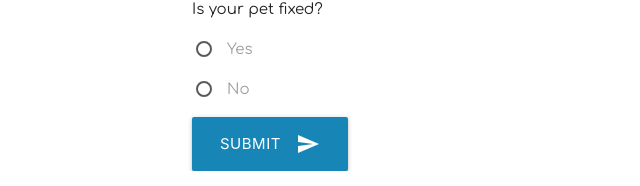
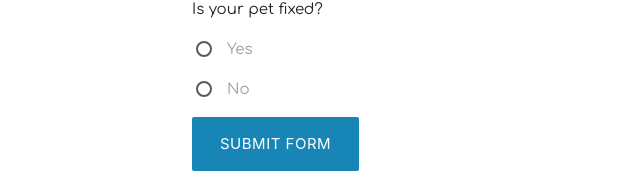
Before and after one commit to hope428/pet-playdate, a Node server app: page /playdateform in a window 1280 px wide. Shown: the part 797-983 px from the top of the page, without its empty margins (0-640 px from the left). Run offline with Node 20, Linux system fonts and the light colour scheme; some libraries are stand-ins or nearby versions.

```diff
--- a/views/playdateform.handlebars
+++ b/views/playdateform.handlebars
@@ -28,7 +28,7 @@
                 <form action="#">
                     <label>Activity level of your pet? (1 is chill/lazy, 5 is hyper)</label>
                     <p class="range-field">
-                        <input type="range" id="test5" min="1" max="5"/>
+                        <input type="range" id="test5" min="1" max="5" />
                     </p>
                 </form>
             </div>
@@ -38,13 +38,13 @@
                     <p>Gender of your pet?</p>
                     <p>
                         <label>
-                            <input name="group1" type="radio"/>
+                            <input name="group1" type="radio" />
                             <span>Female</span>
                         </label>
                     </p>
                     <p>
                         <label>
-                            <input name="group1" type="radio"/>
+                            <input name="group1" type="radio" />
                             <span>Male</span>
                         </label>
                     </p>
@@ -56,21 +56,21 @@
                     <p>Is your pet fixed?</p>
                     <p>
                         <label>
-                            <input name="group1" type="radio"/>
+                            <input name="group1" type="radio" />
                             <span>Yes</span>
                         </label>
                     </p>
                     <p>
                         <label>
-                            <input name="group1" type="radio"/>
+                            <input name="group1" type="radio" />
                             <span>No</span>
                         </label>
                     </p>
                 </form>
             </div>
-            <button class="btn waves-effect waves-light btn-large" type="submit" name="action">Submit
-                <i class="material-icons right">send</i>
-            </button>
+            <div class="input-field col s12 m3 l3">
+                <button class="dashboard-button" id="signup-btn">Submit Form</button>
+            </div>
         </form>
     </div>
 </section>
```
